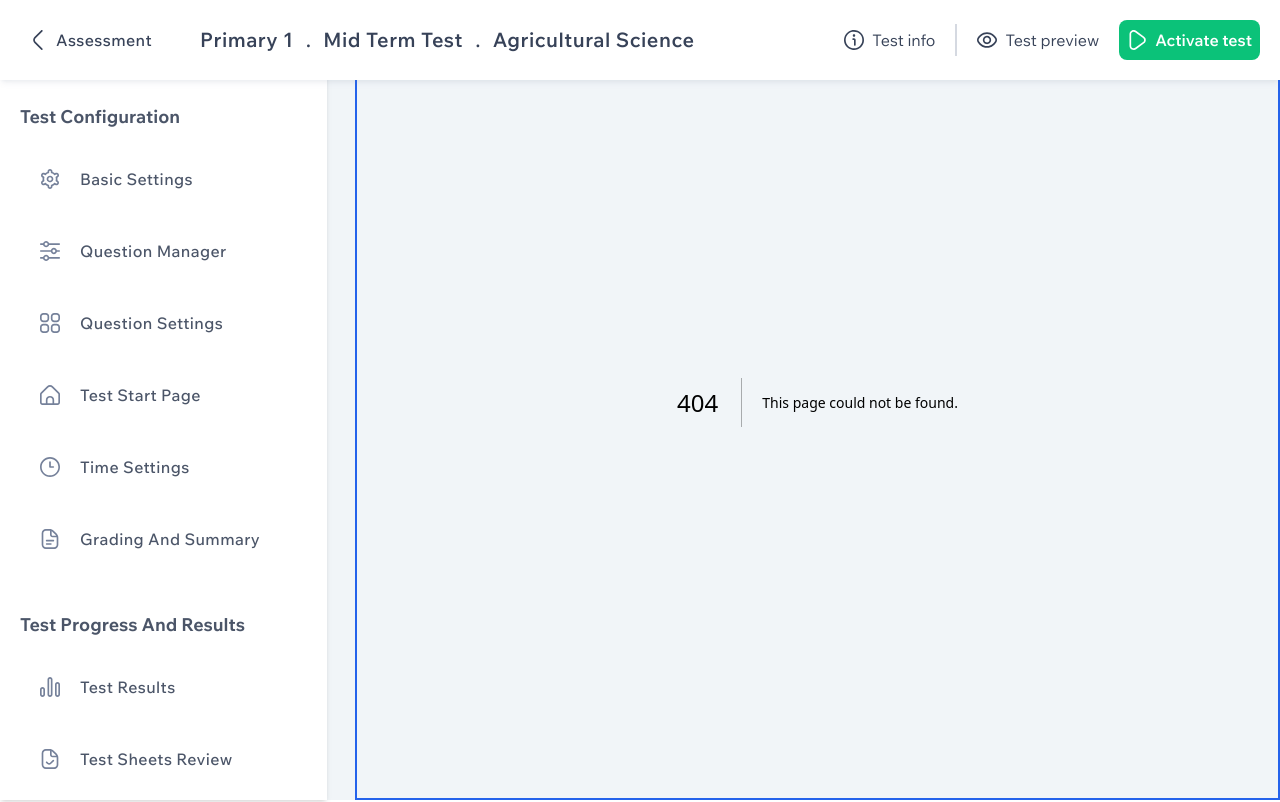
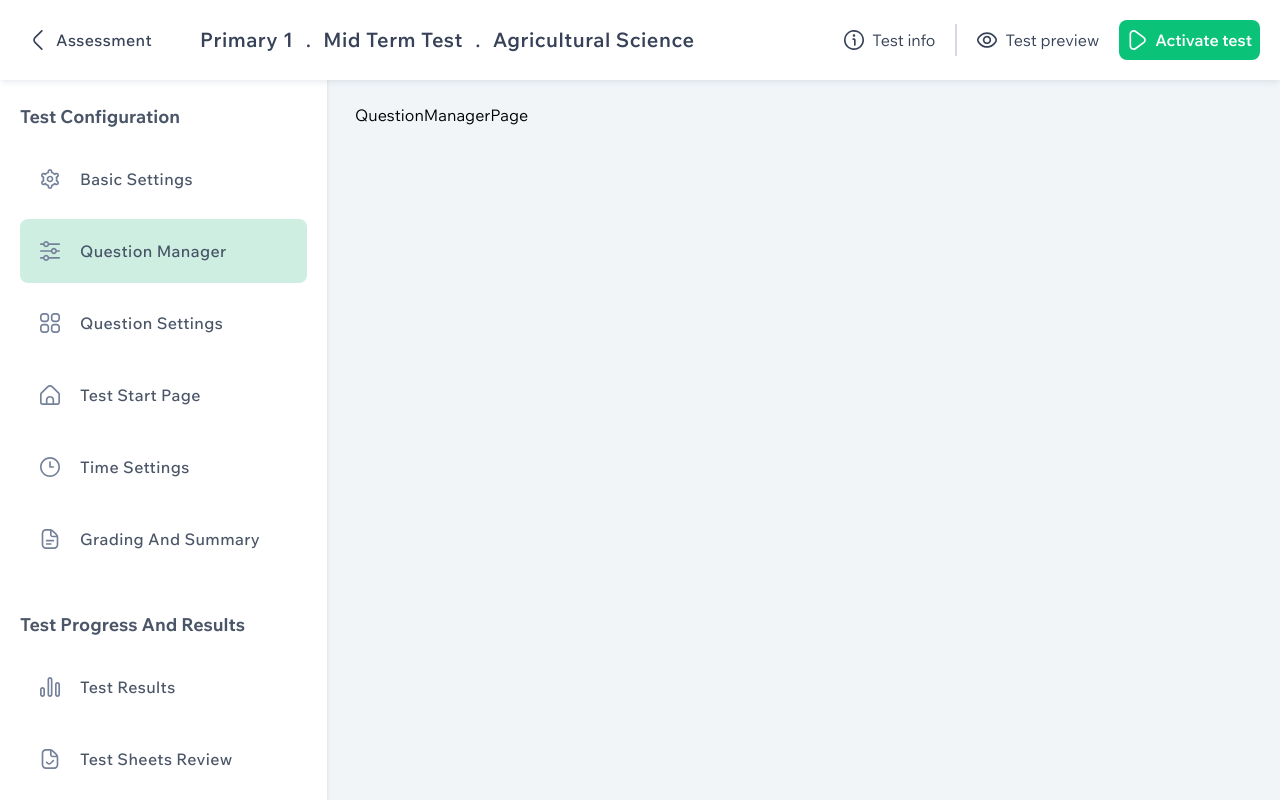
Before and after one commit to GodwinChibyk/afrilearn-web-app-test, a Next.js app: page /dashboard/question-manager in a window 1280 px wide. Before the commit this address had no page. Built offline with nearby package versions, Linux system fonts and the light colour scheme.

Commit message:
feat[DashboardLayout]: add side bar  section

```diff
--- /dev/null
+++ b/app/dashboard/question-manager/page.tsx
@@ -0,0 +1,9 @@
+import React from 'react'
+
+const QuestionManagerPage = () => {
+  return (
+    <div>QuestionManagerPage</div>
+  )
+}
+
+export default QuestionManagerPage
--- a/components/Layouts/DashboardLayout/DashboardLayoutIndex.tsx
+++ b/components/Layouts/DashboardLayout/DashboardLayoutIndex.tsx
@@ -15,7 +15,7 @@ export const DashboardLayoutIndex = ({
       {/* main section */}
       <div className="absolute inset-0 flex flex-row space-x-7">
         <SideBarSection />
-        <div className="flex-1 h-full bg-bgColor border-2 border-blue-600">{children}</div>
+        <div className="flex-1 h-full pt-[103px] bg-bgColor">{children}</div>
       </div>
     </div>
   );
--- a/components/Layouts/DashboardLayout/SideBarSection/SideBarLinkItem.tsx
+++ b/components/Layouts/DashboardLayout/SideBarSection/SideBarLinkItem.tsx
@@ -9,14 +9,14 @@ export const SideBarLinkItem = ({
 }: {
   linkIcon: React.ReactNode;
   isLinkActive: boolean;
-  route?: string;
+  route: string;
   title: string;
 }) => {
   return (
     <Link
-      href={route ? route : ""}
+      href={route}
       className={`flex flex-row items-center space-x-5 rounded-lg p-5 transition-all hover:bg-bgColor/80 ${
-        isLinkActive ? "bg-bgColorLight" : "bg-transparent"
+        isLinkActive ? "bg-primaryColorLight hover:bg-primaryColorLight/90" : "bg-transparent"
       }`}
     >
       {linkIcon}
--- a/components/Layouts/DashboardLayout/SideBarSection/SideBarSection.tsx
+++ b/components/Layouts/DashboardLayout/SideBarSection/SideBarSection.tsx
@@ -21,7 +21,7 @@ const testConfigurationLinks = [
   },
   {
     id: 2,
-    route: "/question-manager",
+    route: "/dashboard/question-manager",
     title: "question manager",
     linkIcon: <SlidersIcon className="w-5 h-5" />,
   },
@@ -69,7 +69,7 @@ const testProgressAndResultLinks = [
   },
   {
     id: 3,
-    route: "/statistics",
+    route: "/",
     title: "statistics",
     linkIcon: <PieChatIcon className="w-5 h-5" />,
   },
@@ -95,6 +95,7 @@ export const SideBarSection = () => {
                 isLinkActive={link.route === pathname}
                 title={link.title}
                 linkIcon={link.linkIcon}
+                route={link.route}
               />
             ))}
           </div>
@@ -113,6 +114,7 @@ export const SideBarSection = () => {
                 isLinkActive={link.route === pathname}
                 title={link.title}
                 linkIcon={link.linkIcon}
+                route={link.route}
               />
             ))}
           </div>
```
